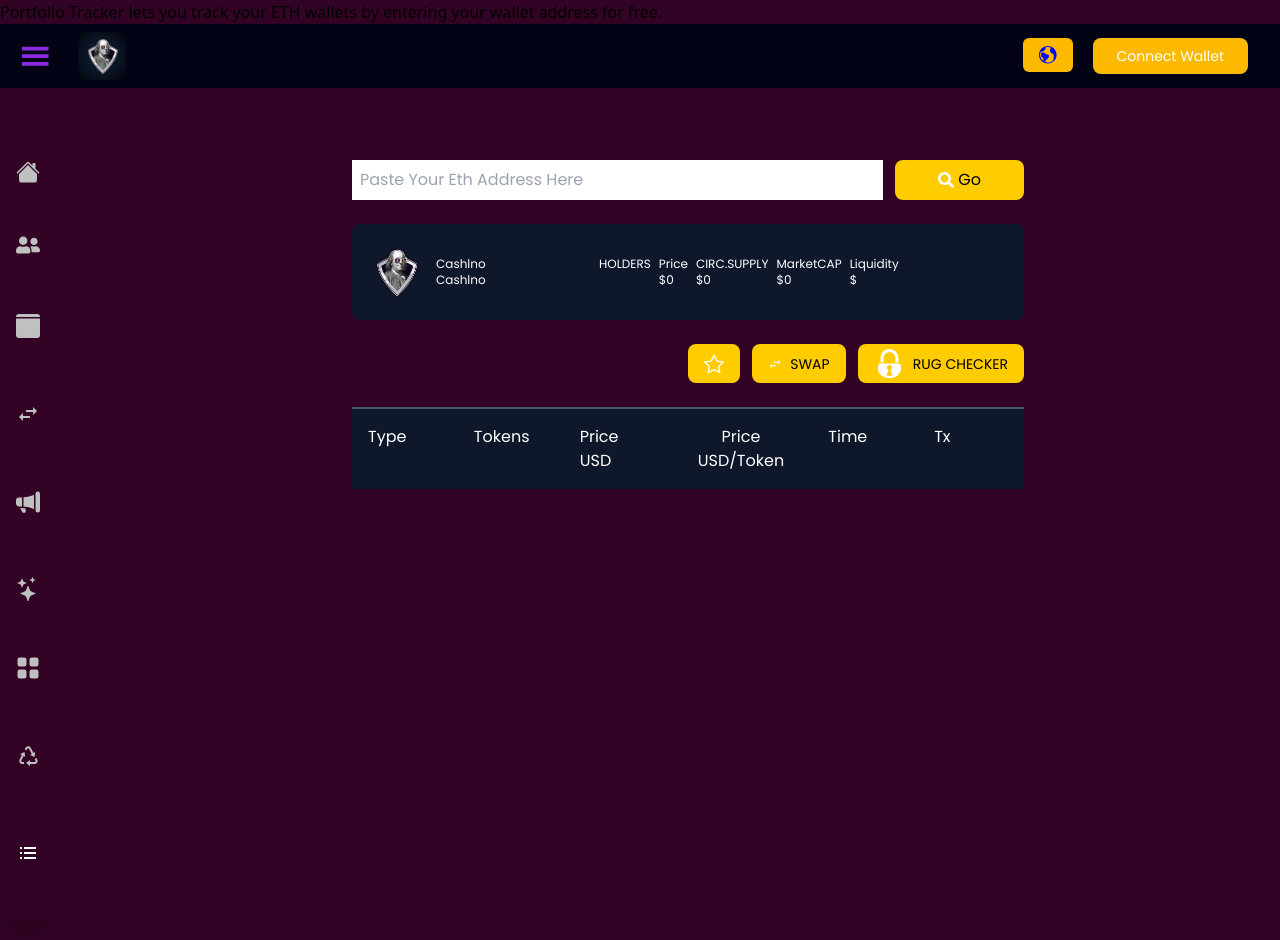
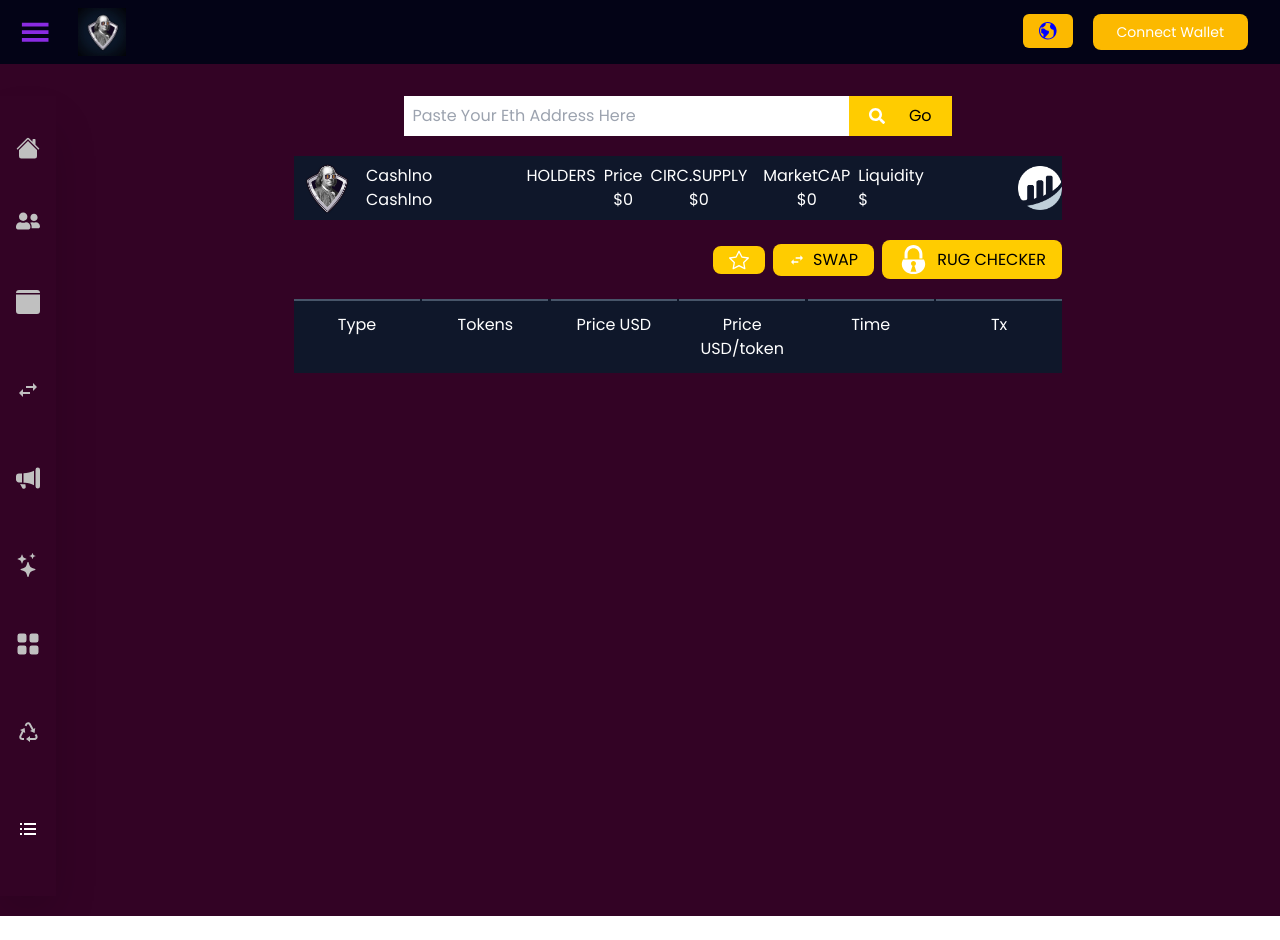
Before and after one commit to ayoeze191/shibayc, a React (Create React App) app: page /token in a window 1280 px wide. After the commit the page ends 916 px from the top, so only its background shows below. Built offline with nearby package versions, Linux system fonts and the light colour scheme.

Commit message:
soaked on the pegean pie

```diff
--- a/src/App.js
+++ b/src/App.js
@@ -25,10 +25,10 @@ function App() {
   }
 
   return (
-    <div className=" bg-mypurple flex flex-col pb-5 relative min-h-screen 2xl:max-w-7xl mx-auto overflow-hidden">
-      <div>
+    <div className=" bg-mypurple flex flex-col pb-5 relative h-full min-h-screen 2xl:max-w-7xl mx-auto">
+      {/* <div>
         {t('DashBoard.Portfolio_Tracker_Text')}
-      </div>
+      </div> */}
       <Router>
         {navStatus && <Overlay remove = {navHandler}/> }
       <Header show = {navHandler}/>
--- a/src/Components/WatchList.js
+++ b/src/Components/WatchList.js
@@ -11,17 +11,14 @@ const WatchList = () => {
                 <input type='text' placeholder='Paste Your Eth Address Here' className='px-5 py-2 border-0 w-64 sm:w-96'/>
                 <button className='flex text-lg items-center px-7 py-2 bg-d rounded-lg text-white gap-2'><FaSearch fontSize='1.25rem' color='white'/>Go</button>
             </div>
-            <div className='text-white bg-slate-900  flex px-[0.15rem] gap-[0.15rem] long-div w-11/12 md:w-fit overflow-scroll'>
-              <h1 className=' h-full py-4 px-4 border-t-2 border-t-slate-600'><BsStar color='silver'/></h1>
-              <h1 className=' py-4 px-4 border-t-slate-600  border-t-2 '>Name</h1>
-              <h1 className=' py-4 px-4 border-t-slate-600  border-t-2 '>Price</h1>
-              <h1 className=' py-4 px-4 border-t-slate-600  border-t-2 '>24%</h1>
-              <h1 className=' py-4 px-4 border-t-slate-600  border-t-2 '>7d%</h1>
-              <h1 className=' py-4 px-4 border-t-slate-600  border-t-2 '>30d%</h1>
-              <h1 className=' py-4 px-4 border-t-2 border-t-slate-600'>MarketCAP</h1>
-              <h1 className=' py-4 px-4 border-t-2 border-t-slate-600'>Circulating</h1>
-              <h1 className=' py-4 px-4 border-t-2 border-t-slate-600'>Volume(24h)</h1>
-            </div>
+            <div className='flex w-11/12 overflow-x-scroll long-div bg-slate-900 text-white md:overflow-hidden long-div md:max-w-3xl justify-between gap-[2.5px]'>
+<div className='flex-1 text-center py-3 border-t-2 border-t-slate-600'>Type</div>
+<div className='flex-1 text-center py-3 border-t-2 border-t-slate-600'>Tokens</div>
+<div className='flex-1 text-center py-3 border-t-2 border-t-slate-600'>Price USD</div>
+<div className='flex-1 text-center py-3 border-t-2 border-t-slate-600'>Price USD/token</div>
+<div className='flex-1 text-center py-3 border-t-2 border-t-slate-600'>Time</div>
+<div className='flex-1 text-center py-3 border-t-2 border-t-slate-600'>Tx</div>
+</div>
     </div>
   )
 }
--- a/src/Components/tokens.js
+++ b/src/Components/tokens.js
@@ -3,38 +3,41 @@ import { FaSearch } from 'react-icons/fa'
 import goat from "./../Assets/goat.png"
 import {GiPadlock} from 'react-icons/gi'
 import Logo from './../Assets/logo.png'
+import upFork from "./../Assets/upFork.png"
 
 import {BsStar} from 'react-icons/bs'
 import { MdOutlineSwapHoriz } from 'react-icons/md';
 const Token = () => {
   return (
-    <div className='flex-1 w-full flex  justify-center h-full font-poppins-Regular'>
-        <div  className=' flex flex-col gap-6 items-center mt-10 w-11/12 lg:max-w-2xl'>
-            <div className='flex w-full gap-3 '>
-                <input type='text' placeholder='Paste Your Eth Address Here' className='flex-1 pl-2'/>
-                <button className='bg-d px-3 rounded-lg flex py-2 items-center gap-1 flex-[0.2] justify-center'><FaSearch  color='white'/>Go</button>
+    <div className='font-poppins-Regular md:flex-1 w-11/12 relative  h-full md:mr-5 flex flex-col items-center'>
+        <div  className='flex flex-col gap-5 w-full items-center '>
+            <div className='flex w-full justify-center sm:max-w-lg md:max-w-2xl'>
+                <input type='text' placeholder='Paste Your Eth Address Here' className='pl-2 flex-[0.7] py-2'/>
+                <button className='px-5 flex py-2 bg-d justify-between items-center gap-1 flex-[0.1]'><FaSearch  color='white'/>Go</button>
             </div>
-            <div className=' overflow-scroll flex justify-between w-full text-white text-xs flex-col sm:flex-row gap-5 sm:gap-0 items-center py-4 rounded-lg px-3 bg-slate-900 '>
-                <div className='flex flex-row items-center gap-5 sm:gap-2'><div><img src={Logo} className = "w-[4rem]" /></div>
-                <p>
+
+        <div className='text-white flex w-full flex-col justify-between gap-4 md:flex-row bg-slate-900  sm:max-w-3xl items-center'>
+          <div className='flex gap-2 w-full items-center justify-center md:justify-start md:w-fit'><div><img src={Logo} className = "w-[4rem]" /></div><p>
 Cashlno
   <h2>Cashlno</h2>
-                </p>
-                </div>
+</p></div>
 
-                <div className='flex w-full justify-between px-2 flex-[0.5]  mx-auto text-xs gap-2 '>
+<div className=' flex flex-col w-full md:w-fit items-center gap-4 md:flex-row md:max-w-3xl  justify-between'>
+  <div className='flex gap-2 '>
 <p className='h-full text-center'>
     <p className=''>HOLDERS</p>
   </p>
-                  <p>
+  <p className='h-full text-center'>
     <p>Price</p>
     <p>$0</p>
   </p>
-                  <p>
+  <p className='h-full text-center'>
     <p>CIRC.SUPPLY</p>
     <p>$0</p>
   </p>
-                  <p>
+  </div>
+  <div className='flex gap-2'>
+  <p className='h-full text-center'>
     <p>MarketCAP</p>
     <p>$0</p>
   </p>
@@ -44,14 +47,18 @@ const Token = () => {
   </p>
   </div>
 </div>
-
-            <div className='flex w-full gap-3 text-sm justify-end'>
+<div className="w-11">
+  <img src={upFork}  className = "w-full"/>
+</div>
+        </div>
+        <div className='flex justify-center sm:justify-end gap-2 mx-auto items-center w-4/5 sm:max-w-3xl'>
 <button className='bg-silver-sand px-4 text-center py-1 rounded-lg w-fit bg-d'><BsStar  fontSize='1.25rem' color='white'/></button>
 
 <button className='flex bg-silver-sand px-4 gap-2  py-1 items-center rounded-lg w-fit bg-d'><MdOutlineSwapHoriz color='white'/> SWAP</button>
 <button className='flex bg-silver-sand px-4 gap-2  py-1 items-center rounded-lg w-fit bg-d'> <GiPadlock  fontSize='1.95rem' color='white'/> RUG CHECKER</button>
+</div>
 
-            </div>
+   {/* <div className=' flex flex-col w-4/5 sm:w-fit items-center gap-4 sm:flex-row sm:max-w-3xl  justify-between bg-red-400 mx-auto'>
 <div className=' flex text-white bg-slate-900  md:flex long-div w-full overflow-scroll sm:overflow-x-hidden'>
 <h1 className=' h-full py-4 px-4 border-t-2 border-t-slate-600 flex-1'>Type</h1>
 <h1 className=' py-4 px-4 border-t-slate-600  border-t-2 flex-1 '>Tokens</h1>
@@ -59,7 +66,23 @@ const Token = () => {
 <h1 className=' py-4 px-4 border-t-slate-600  border-t-2 flex-[1.5] text-center '>Price USD/Token</h1>
 <h1 className=' py-4 px-4 border-t-slate-600  border-t-2 flex-1'>Time</h1>
 <h1 className=' py-4 px-4 border-t-slate-600  border-t-2 flex-1'>Tx</h1>
-
+</div>
+</div> */}
+{/* <div className=' flex w-11/12 overflow-x-scroll long-div bg-slate-900 text-white md:overflow-hidden text-xs hover:gap-[0.15rem] md:max-w-3xl '>
+<h1 className='py-4 px-4 border-t-2 border-t-slate-600 flex-1'>Type</h1>
+<h1 className=' py-4 px-4 border-t-slate-600  border-t-2 flex-1 '>Tokens</h1>
+<h1 className=' py-4 px-4 border-t-slate-600  border-t-2 flex-1'>Price USD</h1>
+<h1 className=' py-4 px-4 border-t-slate-600  border-t-2 flex-[1.5] text-center '>Price USD/Token</h1>
+<h1 className=' py-4 px-4 border-t-slate-600  border-t-2 flex-1'>Time</h1>
+<h1 className=' py-4 px-4 border-t-slate-600  border-t-2 flex-1'>Tx</h1>
+</div> */}
+<div className='flex w-11/12 overflow-x-scroll long-div bg-slate-900 text-white md:overflow-hidden long-div md:max-w-3xl justify-between gap-[2.5px]'>
+<div className='flex-1 text-center py-3 border-t-2 border-t-slate-600'>Type</div>
+<div className='flex-1 text-center py-3 border-t-2 border-t-slate-600'>Tokens</div>
+<div className='flex-1 text-center py-3 border-t-2 border-t-slate-600'>Price USD</div>
+<div className='flex-1 text-center py-3 border-t-2 border-t-slate-600'>Price USD/token</div>
+<div className='flex-1 text-center py-3 border-t-2 border-t-slate-600'>Time</div>
+<div className='flex-1 text-center py-3 border-t-2 border-t-slate-600'>Tx</div>
 </div>
         </div>
 
@@ -67,4 +90,14 @@ const Token = () => {
   )
 }
 
+{/*
+
+<div className='flex w-full gap-3 text-sm justify-end'>
+<button className='bg-silver-sand px-4 text-center py-1 rounded-lg w-fit bg-d'><BsStar  fontSize='1.25rem' color='white'/></button>
+
+<button className='flex bg-silver-sand px-4 gap-2  py-1 items-center rounded-lg w-fit bg-d'><MdOutlineSwapHoriz color='white'/> SWAP</button>
+<button className='flex bg-silver-sand px-4 gap-2  py-1 items-center rounded-lg w-fit bg-d'> <GiPadlock  fontSize='1.95rem' color='white'/> RUG CHECKER</button>
+}
+*/}
+
 export default Token
--- a/src/index.css
+++ b/src/index.css
@@ -65,7 +65,7 @@
   .w-out {
   width: calc(fit-content);
 }
-.long-div:hover h1{
+.long-div:hover div{
   background-color: rgb(71 85 105);
   transition : all 1s ;
   cursor: pointer;
```
Also changed, not shown: src/Assets/upFork.png (added). Lines whose indentation alone changed are shown as unchanged.
